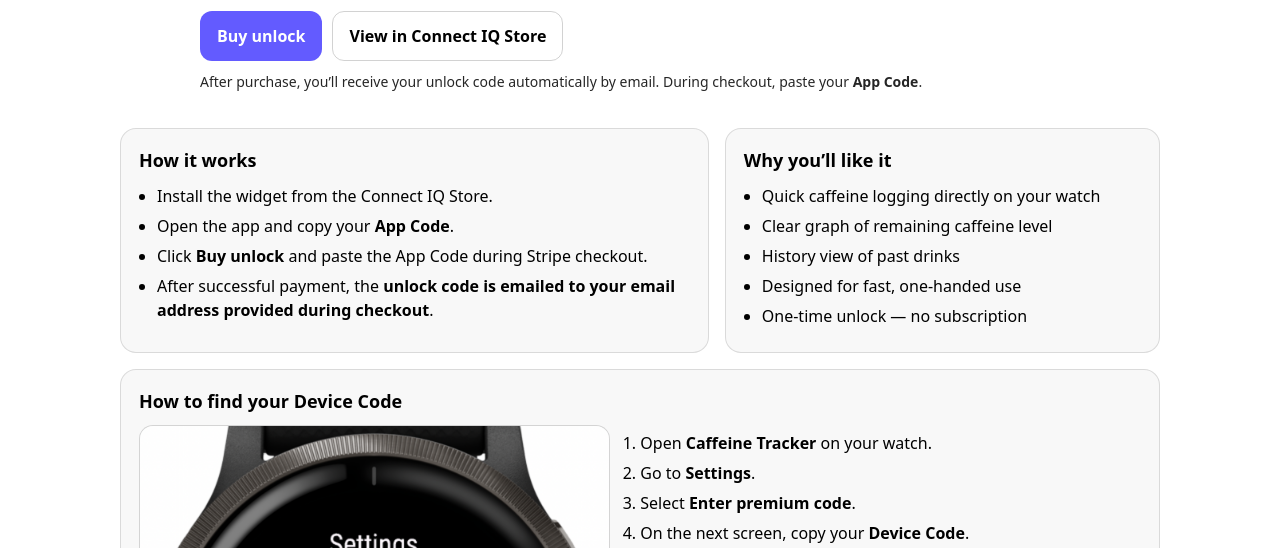
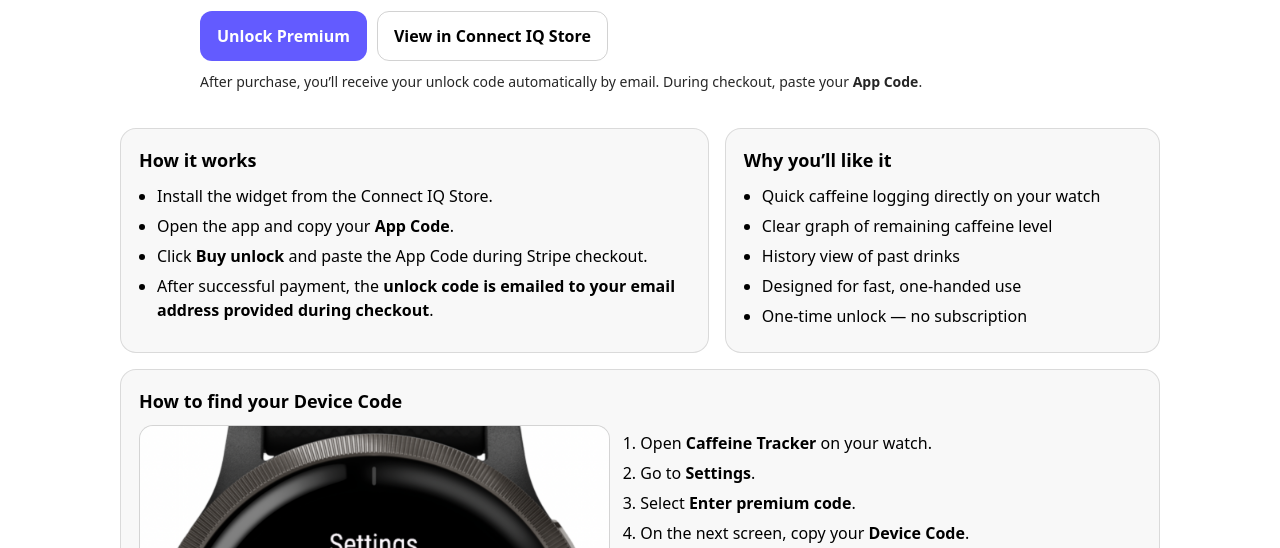
Before and after one commit to obozek/CaffeineTrackerAppWeb, a plain HTML site: page index.html in a window 1280 px wide. Shown: the part 201-749 px from the top of the page. Drawn offline with Linux system fonts and the light colour scheme.

Commit message:
Change button label

```diff
--- a/index.html
+++ b/index.html
@@ -58,7 +58,7 @@
 
         <div class="cta">
           <!-- TODO: replace with your Stripe Payment Link -->
-          <a class="btn primary" href="https://buy.stripe.com/00w14g4rmg7F9S1bf428800" target="_blank" rel="noopener">Buy unlock</a>
+          <a class="btn primary" href="https://buy.stripe.com/00w14g4rmg7F9S1bf428800" target="_blank" rel="noopener">Unlock Premium</a>
 
           <a class="btn" href="https://apps.garmin.com/en-US/apps/b9325e27-582a-4aeb-a3a5-963097915714"
              target="_blank" rel="noopener">View in Connect IQ Store</a>
```
